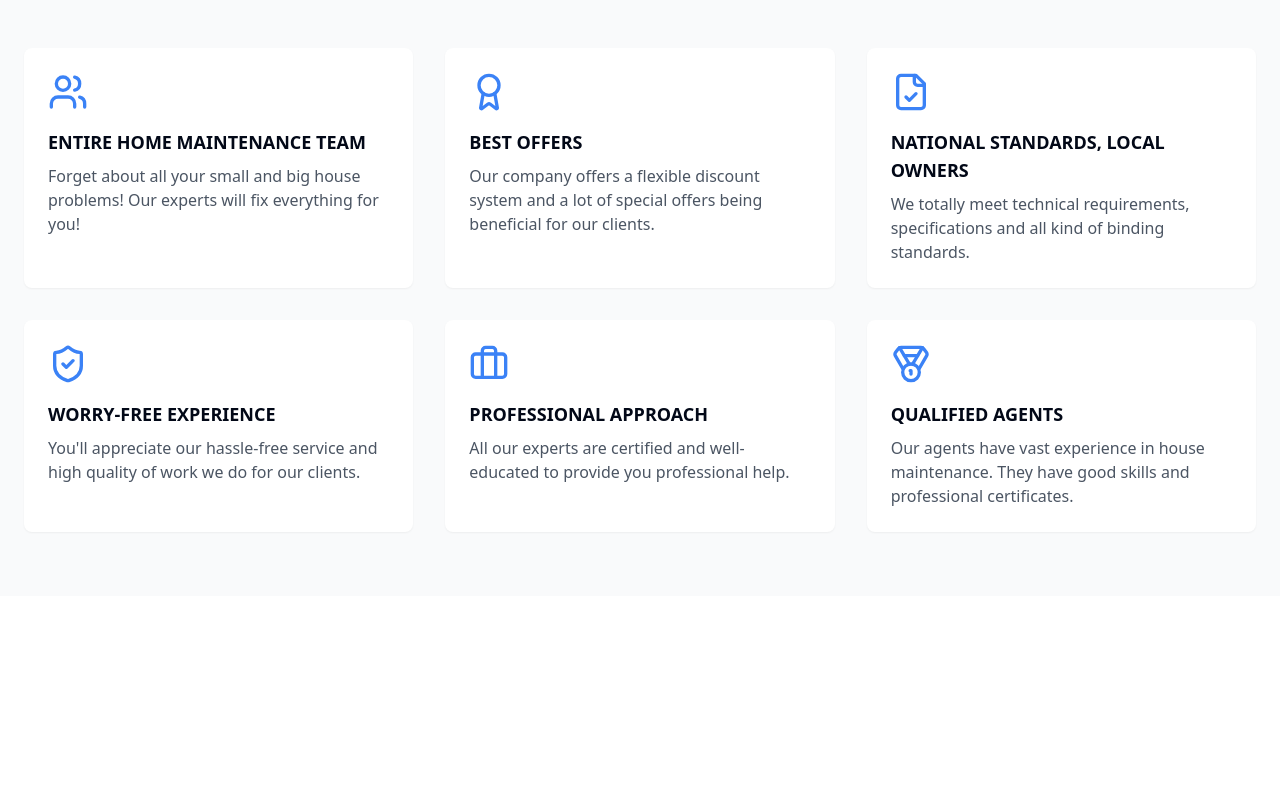
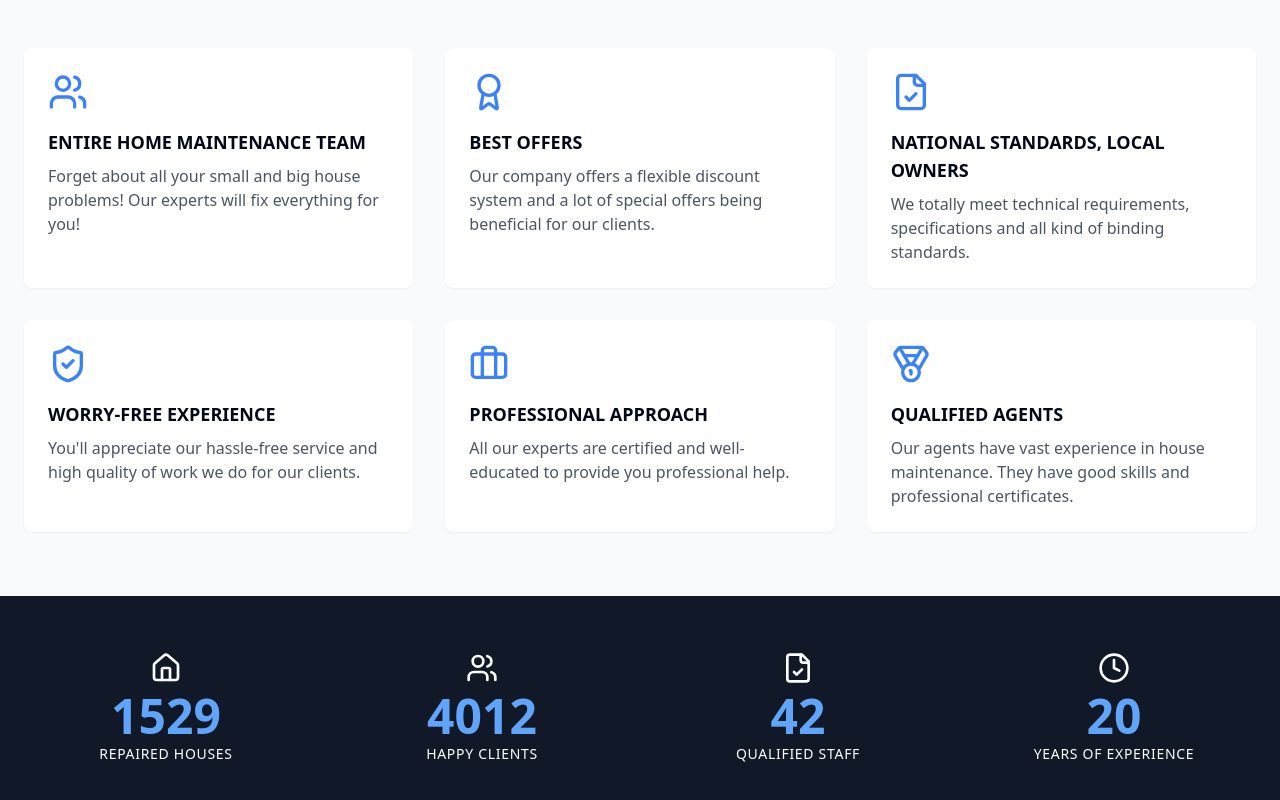
Before and after one commit to MariusWilsch/thomasplumbing-website-19, a React (Vite) app: page / in a window 1280 px wide. Shown: the part 2178-2978 px from the top of the page. Before the commit the page ends 2774 px from the top, so only its background shows below. Built offline with nearby package versions, Linux system fonts and the light colour scheme.

Commit message:
Add next section

```diff
--- /dev/null
+++ b/src/features/stats/components/StatsCounter.tsx
@@ -0,0 +1,65 @@
+
+import React from 'react';
+import { Home, Users, FileCheck, Clock } from 'lucide-react';
+
+type StatItemProps = {
+  icon: React.ReactNode;
+  value: string;
+  label: string;
+};
+
+const StatItem = ({ icon, value, label }: StatItemProps) => {
+  return (
+    <div className="flex flex-col items-center">
+      <div className="text-white mb-2">
+        {icon}
+      </div>
+      <div className="text-blue-400 font-bold text-4xl md:text-5xl mb-1">{value}</div>
+      <div className="text-white text-sm tracking-wider uppercase">{label}</div>
+    </div>
+  );
+};
+
+const StatsCounter = () => {
+  const stats = [
+    {
+      icon: <Home className="h-8 w-8" />,
+      value: "1529",
+      label: "Repaired Houses"
+    },
+    {
+      icon: <Users className="h-8 w-8" />,
+      value: "4012",
+      label: "Happy Clients"
+    },
+    {
+      icon: <FileCheck className="h-8 w-8" />,
+      value: "42",
+      label: "Qualified Staff"
+    },
+    {
+      icon: <Clock className="h-8 w-8" />,
+      value: "20",
+      label: "Years of Experience"
+    }
+  ];
+
+  return (
+    <section className="bg-gray-900 py-14">
+      <div className="container mx-auto px-6">
+        <div className="grid grid-cols-2 md:grid-cols-4 gap-8">
+          {stats.map((stat, index) => (
+            <StatItem
+              key={index}
+              icon={stat.icon}
+              value={stat.value}
+              label={stat.label}
+            />
+          ))}
+        </div>
+      </div>
+    </section>
+  );
+};
+
+export default StatsCounter;
--- /dev/null
+++ b/src/features/stats/components/index.ts
@@ -0,0 +1,2 @@
+
+export { default as StatsCounter } from './StatsCounter';
--- /dev/null
+++ b/src/features/stats/index.ts
@@ -0,0 +1,2 @@
+
+export * from './components';
--- a/src/pages/Index.tsx
+++ b/src/pages/Index.tsx
@@ -4,6 +4,7 @@ import { Header } from '@/features/header';
 import { Hero } from '@/features/hero';
 import { AboutSection } from '@/features/about/components';
 import { ServicesBanner, TeamFeatures } from '@/features/services';
+import { StatsCounter } from '@/features/stats';
 
 const Index = () => {
   return (
@@ -13,6 +14,7 @@ const Index = () => {
       <AboutSection />
       <ServicesBanner />
       <TeamFeatures />
+      <StatsCounter />
     </div>
   );
 };
```
